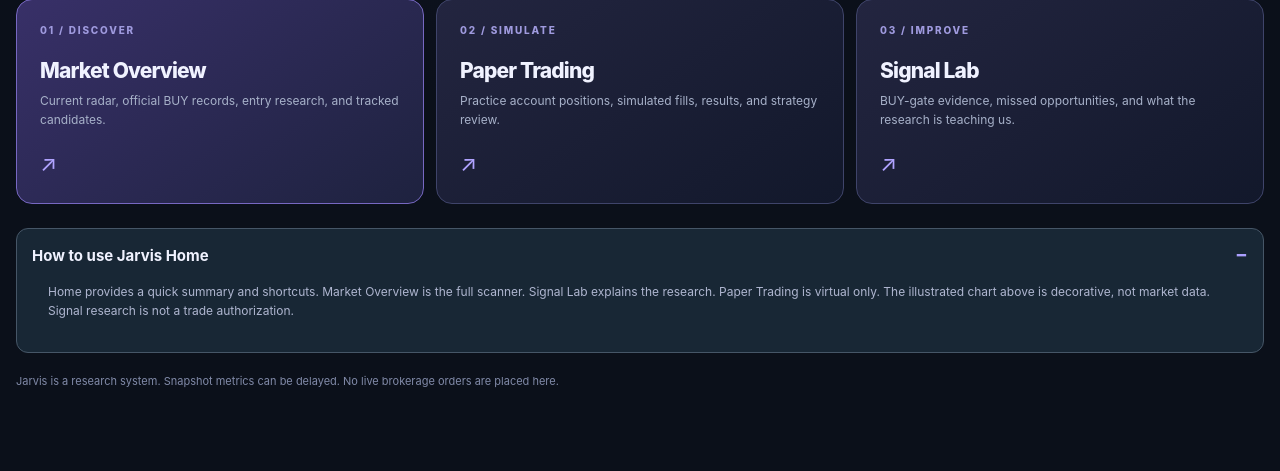
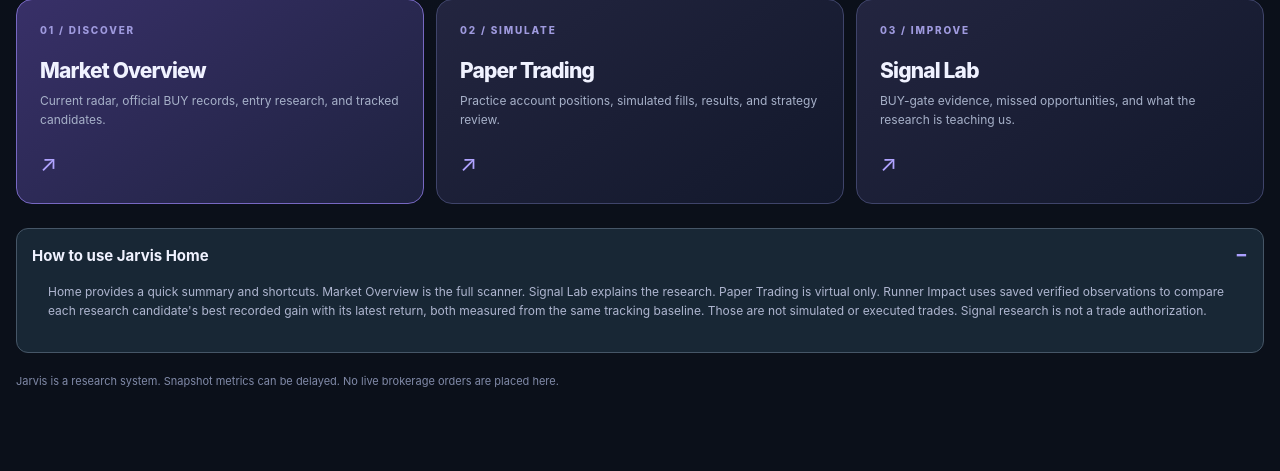
Before and after one commit to rileymagiera/jarvis-market-scanner, a Python web app: template templates/home.html in a window 1280 px wide. Shown: the part 1115-1586 px from the top of the page. Run offline with Jinja, Linux system fonts and the light colour scheme; the template is opened without the code that fills it, so the values that code supplies are empty.

Commit message:
docs(home): describe real Runner Impact data in collapsible instructions

```diff
--- a/templates/home.html
+++ b/templates/home.html
@@ -165,7 +165,7 @@ main:has(> .overview-deck){border-top:0}
   <a class="home-link" href="/intelligence"><span class="home-link-index">03 / IMPROVE</span><h3>Signal Lab</h3><p>BUY-gate evidence, missed opportunities, and what the research is teaching us.</p><span class="home-link-arrow" aria-hidden="true">↗</span></a>
  </div>
 </section>
-<details class="home-instructions jarvis-help" data-jarvis-help="home-instructions" open><summary>How to use Jarvis Home</summary><p>Home provides a quick summary and shortcuts. Market Overview is the full scanner. Signal Lab explains the research. Paper Trading is virtual only. The illustrated chart above is decorative, not market data. Signal research is not a trade authorization.</p></details>
+<details class="home-instructions jarvis-help" data-jarvis-help="home-instructions" open><summary>How to use Jarvis Home</summary><p>Home provides a quick summary and shortcuts. Market Overview is the full scanner. Signal Lab explains the research. Paper Trading is virtual only. Runner Impact uses saved verified observations to compare each research candidate's best recorded gain with its latest return, both measured from the same tracking baseline. Those are not simulated or executed trades. Signal research is not a trade authorization.</p></details>
 <p class="home-legal">Jarvis is a research system. Snapshot metrics can be delayed. No live brokerage orders are placed here.</p>
 </main><script>
 (function(){
```
